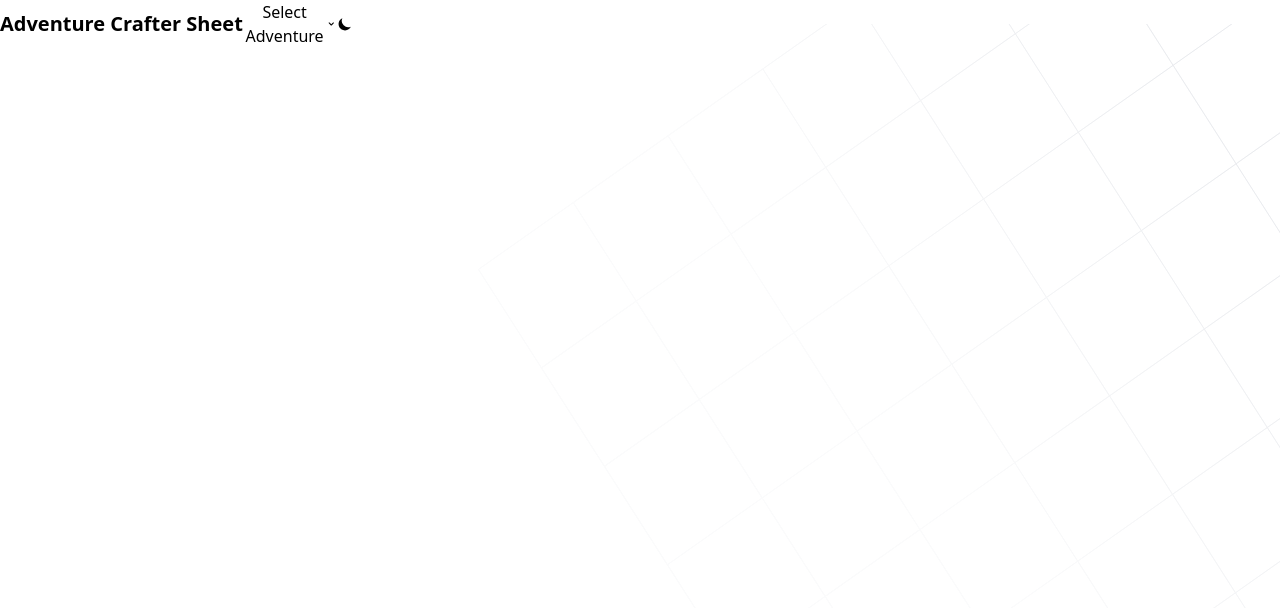
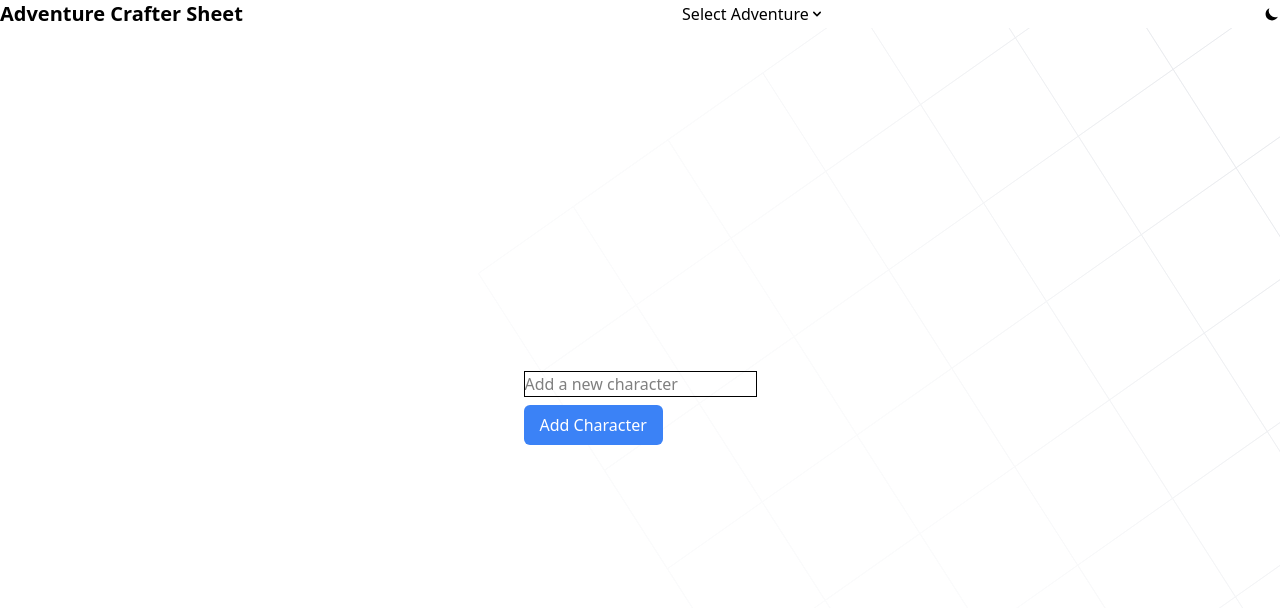
Before and after one commit to kaesluder/adventure-crafter-sheet, a React (Vite) app: page / in a window 1280 px wide. Shown: the top 608 px of the page. Built offline with nearby package versions, Linux system fonts and the light colour scheme.

Commit message:
feat: implement CharacterList component with character addition functionality

```diff
--- a/src/App.tsx
+++ b/src/App.tsx
@@ -1,5 +1,6 @@
 import { DarkThemeToggle, Navbar, NavbarBrand } from "flowbite-react";
 import { AdventureDropdown } from "./components/AdventureDropdown";
+import { CharacterList } from "./components/CharacterList";
 
 export default function App() {
   return (
@@ -17,7 +18,8 @@ export default function App() {
           <div className="flex items-center">
             <DarkThemeToggle />
           </div>
-          <div className="relative h-full w-full select-none">
+        </Navbar>
+        <div className="relative h-full w-full select-none pointer-events-none">
           <img
             className="absolute right-0 min-w-dvh dark:hidden"
             alt="Pattern Light"
@@ -29,8 +31,8 @@ export default function App() {
             src="/pattern-dark.svg"
           />
         </div>
-        </Navbar>
       </div>
+      <CharacterList />
     </main>
   );
 }
--- /dev/null
+++ b/src/components/CharacterList.tsx
@@ -0,0 +1,97 @@
+import type { Adventure } from "../types/Adventure";
+import React from "react";
+import { useState } from "react";
+import { useSelector, useDispatch } from "react-redux";
+import type { RootState } from "../store";
+import {
+  setSelectedAdventure,
+  newAdventure,
+  updateAdventure,
+} from "../slices/adventureSlice";
+import { List, ListItem, TextInput } from "flowbite-react";
+
+export const CharacterList: React.FC = () => {
+  const adventures: Adventure[] = useSelector(
+    (state: RootState) => state.adventure.adventures,
+  );
+  const selectedAdventureId = useSelector(
+    (state: RootState) => state.adventure.selectedAdventureId,
+  );
+
+  const currentAdventure = adventures.find(
+    (adv) => adv.id === selectedAdventureId,
+  );
+
+  const dispatch = useDispatch();
+
+  const [newCharacter, setNewCharacter] = useState("");
+
+  const handleAddCharacter = (e?: React.MouseEvent | React.FormEvent) => {
+    console.log("handleAddCharacter triggered", e?.type);
+    e?.preventDefault();
+    e?.stopPropagation();
+
+    if (newCharacter.trim() === "" || !currentAdventure) {
+      console.log("Early return", {
+        isEmpty: newCharacter.trim() === "",
+        noAdventure: !currentAdventure,
+      });
+      return;
+    }
+
+    const updatedCharacters = [
+      ...currentAdventure.characters,
+      newCharacter.trim(),
+    ];
+    const updatedAdventure: Adventure = {
+      ...currentAdventure,
+      characters: updatedCharacters,
+    };
+
+    console.log("Dispatching update");
+    dispatch(updateAdventure(updatedAdventure));
+    setNewCharacter("");
+  };
+
+  return (
+    <div>
+      <List>
+        {currentAdventure?.characters.map((character) => (
+          <ListItem key={character}>{character}</ListItem>
+        ))}
+      </List>
+      <div style={{ marginTop: "1rem" }}>
+        <TextInput
+          placeholder="Add a new character"
+          value={newCharacter}
+          onChange={(e) => setNewCharacter(e.target.value)}
+          onKeyDown={(e) => {
+            if (e.key === "Enter") {
+              handleAddCharacter(e);
+            }
+          }}
+        />
+        <button
+          type="button"
+          onClick={(e) => {
+            console.log("Button clicked!");
+            handleAddCharacter(e);
+          }}
+          style={{
+            marginTop: "0.5rem",
+            padding: "0.5rem 1rem",
+            backgroundColor: "#3b82f6",
+            color: "white",
+            border: "none",
+            borderRadius: "0.375rem",
+            cursor: "pointer",
+            position: "relative",
+            zIndex: 10
+          }}
+        >
+          Add Character
+        </button>
+      </div>
+    </div>
+  );
+};
--- a/src/slices/adventureSlice.ts
+++ b/src/slices/adventureSlice.ts
@@ -1,5 +1,5 @@
 import { createSlice } from "@reduxjs/toolkit";
-import type { Adventure, TurningPoint } from "../types/Adventure";
+import type { Adventure } from "../types/Adventure";
 
 interface AdventureState {
   adventures: Adventure[];
```
Also changed, not shown: 1 other file (tests, documents, lock files or other folders). Lines whose indentation alone changed are shown as unchanged.
